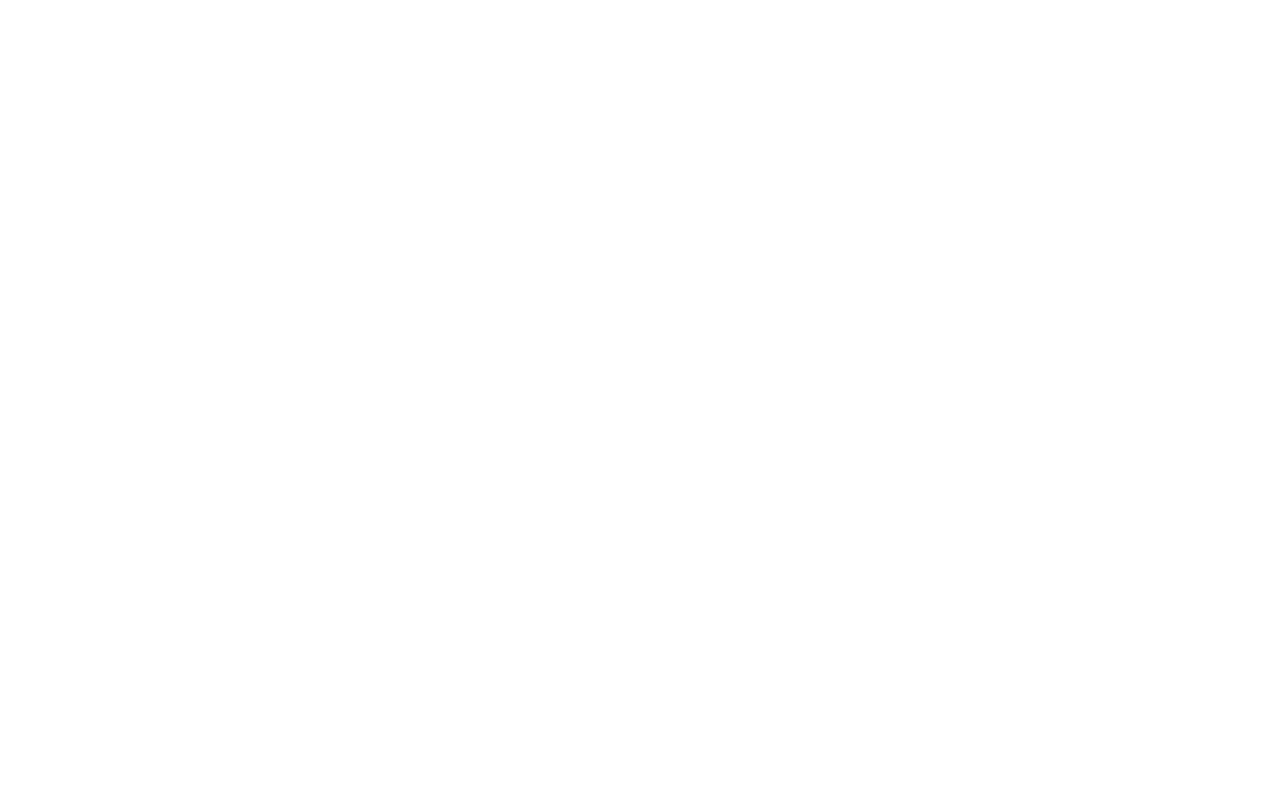
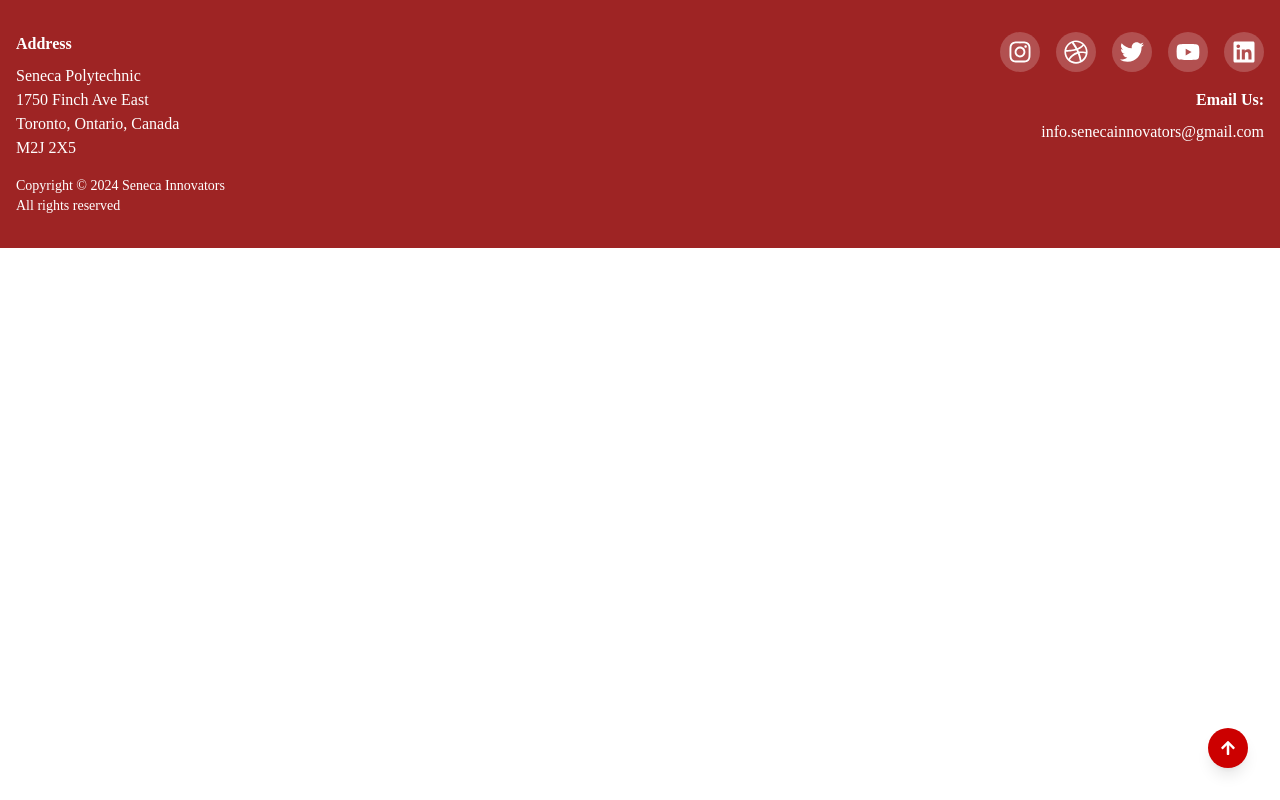
Before and after one commit to Seneca-Software-Developers-Club/seneca-innovators-website, a Next.js app: page / in a window 1280 px wide. Built offline with nearby package versions, Linux system fonts and the light colour scheme.

Commit message:
Footer Implementation Complete

```diff
--- /dev/null
+++ b/app/components/Footer/BackToTopButton.tsx
@@ -0,0 +1,22 @@
+"use client";
+
+import React from "react";
+import { FaArrowUp } from "react-icons/fa";
+
+const BackToTopButton: React.FC = () => {
+  const scrollToTop = () => {
+    window.scrollTo({ top: 0, behavior: "smooth" });
+  };
+
+  return (
+    <button
+      onClick={scrollToTop}
+      className="fixed bottom-8 right-8 bg-[#CC0000] text-white p-3 rounded-full shadow-lg hover:bg-[#9E2424] transition-all duration-300 ease-in-out transform hover:scale-110"
+      aria-label="Back to top"
+    >
+      <FaArrowUp />
+    </button>
+  );
+};
+
+export default BackToTopButton;
--- a/app/components/Footer/Footer.tsx
+++ b/app/components/Footer/Footer.tsx
@@ -1,7 +1,78 @@
 import React from "react";
+import {
+  FaInstagram,
+  FaDribbble,
+  FaTwitter,
+  FaYoutube,
+  FaLinkedin,
+} from "react-icons/fa";
+import BackToTopButton from "./BackToTopButton";
 
 const Footer: React.FC = () => {
-  return <footer></footer>;
+  return (
+    <footer className="bg-[#9E2424] text-white py-8 px-4 font-['Roboto_Mono']">
+      <div className="container mx-auto flex flex-col lg:flex-row justify-between items-center lg:items-start">
+        <div className="mb-8 lg:mb-0 text-center lg:text-left">
+          <a
+            href="https://g.co/kgs/opCE5wi"
+            target="_blank"
+            rel="noopener noreferrer"
+            className="hover:underline transition-all duration-300 ease-in-out transform hover:scale-105 inline-block"
+          >
+            <p className="font-bold mb-2">Address</p>
+            <p>Seneca Polytechnic</p>
+            <p>1750 Finch Ave East</p>
+            <p>Toronto, Ontario, Canada</p>
+            <p>M2J 2X5</p>
+          </a>
+          <p className="mt-4 text-sm">
+            Copyright &copy; {new Date().getFullYear()} Seneca Innovators
+          </p>
+          <p className="text-sm">All rights reserved</p>
+        </div>
+
+        <div className="flex flex-col items-center lg:items-end">
+          <div className="flex justify-center lg:justify-end space-x-4 mb-4">
+            <SocialIcon
+              href="https://www.instagram.com/seneca_sdc?igsh=enZ0d21kZnM4eXQ4"
+              icon={FaInstagram}
+            />
+            <SocialIcon href="https://dribbble.com" icon={FaDribbble} />
+            <SocialIcon href="https://twitter.com" icon={FaTwitter} />
+            <SocialIcon href="https://www.youtube.com" icon={FaYoutube} />
+            <SocialIcon
+              href="https://www.linkedin.com/company/seneca-software-developers-club/"
+              icon={FaLinkedin}
+            />
+          </div>
+          <div className="text-center lg:text-right">
+            <p className="font-bold mb-2">Email Us:</p>
+            <a
+              href="mailto:info.senecainnovators@gmail.com"
+              className="hover:underline transition-all duration-300 ease-in-out transform hover:scale-105"
+            >
+              info.senecainnovators@gmail.com
+            </a>
+          </div>
+        </div>
+      </div>
+      <BackToTopButton />
+    </footer>
+  );
 };
 
+const SocialIcon: React.FC<{ href: string; icon: React.ElementType }> = ({
+  href,
+  icon: Icon,
+}) => (
+  <a
+    href={href}
+    target="_blank"
+    rel="noopener noreferrer"
+    className="text-white text-xl sm:text-2xl p-2 rounded-full bg-white bg-opacity-20 hover:bg-opacity-30 transition-all duration-300 ease-in-out transform hover:scale-110"
+  >
+    <Icon />
+  </a>
+);
+
 export default Footer;
```
Also changed, not shown: package.json (+5 -4 lines), 1 other file (tests, documents, lock files or other folders).
